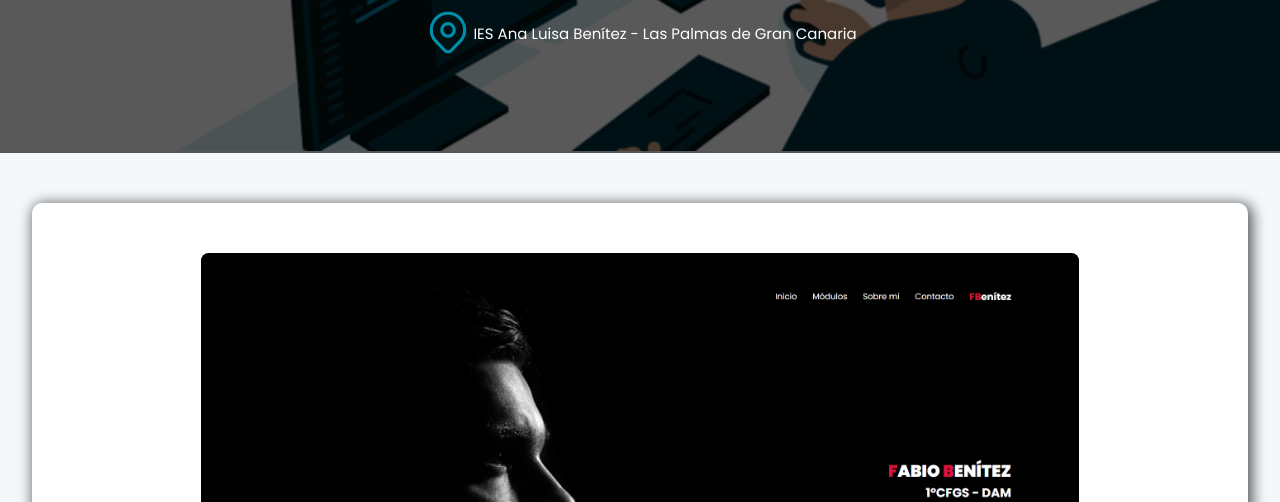
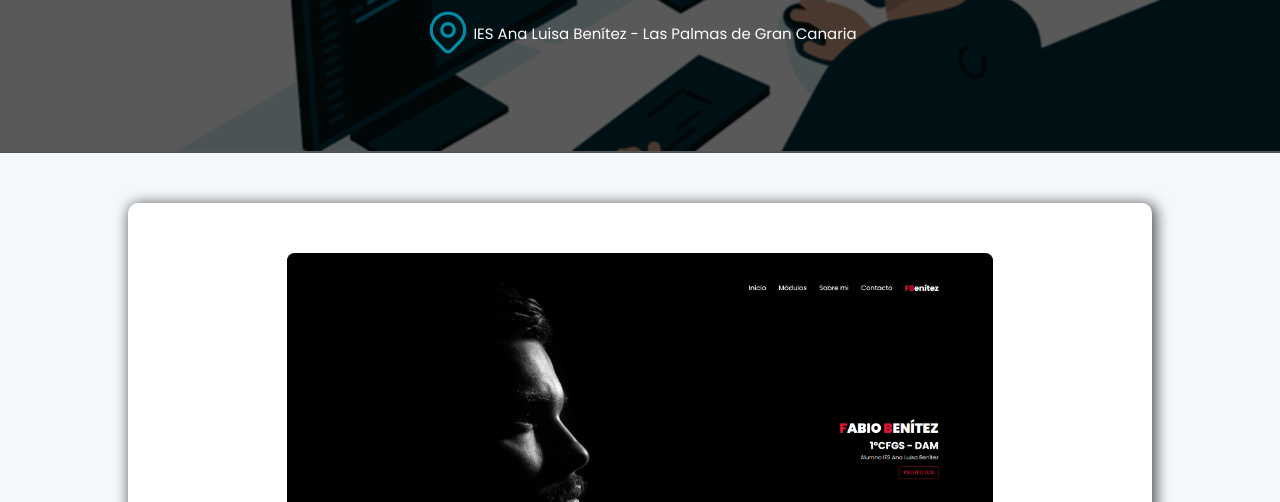
Before and after one commit to Fabiuskybm/Proyecto-Porfolio, a plain HTML site: page proyectos.html in a window 1280 px wide. Shown: the part 234-736 px from the top of the page. Drawn offline with Linux system fonts and the light colour scheme.

Commit message:
Agregando proyectos con JSON

```diff
--- a/css/styles.css
+++ b/css/styles.css
@@ -872,6 +872,7 @@ footer p {
 
     /* SECCIÓN PROYECTOS */
     .projects-container {
+        width: 80%;
         height: auto;
     }
 
--- a/js/slider.js
+++ b/js/slider.js
@@ -19,7 +19,7 @@ cerrar.addEventListener("click", () => {
 
 
 // SLIDER
-const requestURL = "../projects.json";
+const requestURL = "projects.json";
 
 const request = new XMLHttpRequest();
 request.open("GET", requestURL);
@@ -46,21 +46,16 @@ function agregarProyecto(jsonObj) {
     const nextImg = document.createElement('img');
 
     nextButton.id = 'next';
-    nextButton.classList.add('next');
-    nextButton.classList.add('slider-buttons');
+    nextButton.classList.add('next', 'slider-buttons');
     nextImg.src = '../images/icon-next.png';
     nextImg.alt = 'icon-next';
     nextButton.appendChild(nextImg);
 
     prevButton.id = 'prev';
-    prevButton.classList.add('back');
-    prevButton.classList.add('slider-buttons');
+    prevButton.classList.add('back', 'slider-buttons');
     prevImg.src = '../images/icon-back.png';
     prevImg.alt = 'icon-back';
     prevButton.appendChild(prevImg);
-
-
-
 
     projectSubContainer.appendChild(prevButton);
 
@@ -91,19 +86,23 @@ function agregarProyecto(jsonObj) {
 
         const projectImg = item.appendChild(div2);
         projectImg.classList.add('project-img');
+
         const image = projectImg.appendChild(img);
         image.src = jsonObj[i].image;
 
 
         const information = item.appendChild(div3);
         information.classList.add('project-information');
+
         const h3 = document.createElement('h3');
         h3.classList.add('project-title');
+
         const projectTitle = information.appendChild(h3);
         projectTitle.textContent = jsonObj[i].title;
 
         const p = document.createElement('p');
         p.classList.add('project-description');
+
         const projectDescription = information.appendChild(p);
         projectDescription.textContent = jsonObj[i].description;
 
@@ -167,16 +166,13 @@ function iniciarSlider() {
     let lengthItems = items.length - 1;
     let active = 0;
 
-    console.log("Items: ", items);
     next.onclick = function(){
         active = active + 1 <= lengthItems ? active + 1 : 0;
-        console.log("Next - Active:", active);
         reloadSlider();
     }
 
     prev.onclick = function(){
         active = active - 1 >= 0 ? active - 1 : lengthItems;
-        console.log("Prev - Active:", active);
         reloadSlider();
     }
 
```
